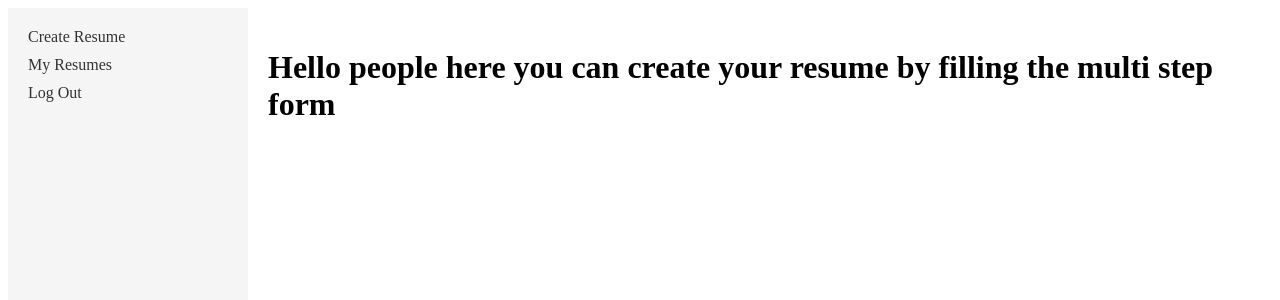
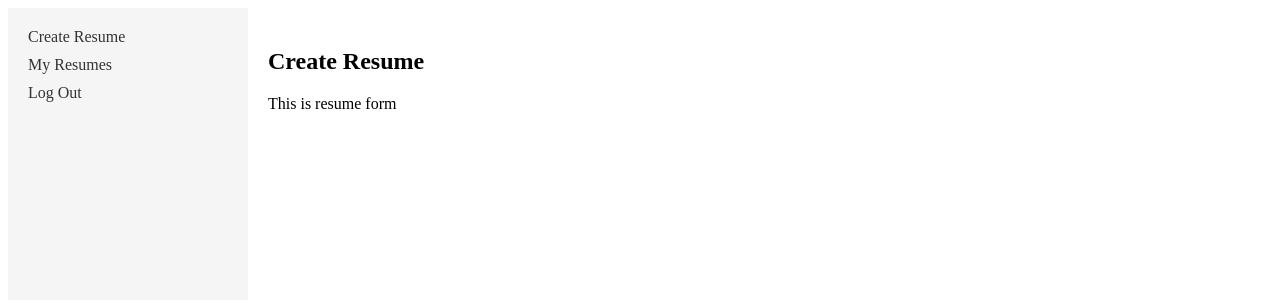
Before and after one commit to developervinit/QuickCV_Frontend, a React (Vite) app: page /home in a window 1280 px wide. Shown: the top 300 px of the page. Built offline with nearby package versions, Linux system fonts and the light colour scheme.

Commit message:
Add: add new pages for routes and fixed old ones

```diff
--- /dev/null
+++ b/src/components/resumeForm/ResumeForm.jsx
@@ -0,0 +1,9 @@
+const ResumeForm = () => {
+  return (
+    <div>
+      <div>This is resume form</div>
+    </div>
+  );
+};
+
+export default ResumeForm;
--- /dev/null
+++ b/src/components/resumeList/ResumeList.jsx
@@ -0,0 +1,9 @@
+const ResumeList = () => {
+  return (
+    <div>
+      <div>Download your resume here</div>
+    </div>
+  );
+};
+
+export default ResumeList;
--- a/src/layouts/mainLayout/MainLayout.jsx
+++ b/src/layouts/mainLayout/MainLayout.jsx
@@ -10,7 +10,7 @@ const MainLayout = () => {
       <div className={styles.mainLayout}>
         <aside className={styles.sidebar}>
           <NavLink to="/home" className={styles.navLink}>Create Resume</NavLink>
-          <NavLink to="/settings" className={styles.navLink}>My Resumes</NavLink>
+          <NavLink to="/resumelist" className={styles.navLink}>My Resumes</NavLink>
           <NavLink to="/" className={styles.navLink}>Log Out</NavLink>
         </aside>
 
--- /dev/null
+++ b/src/pages/resumeFormPage/ResumeFormPage.jsx
@@ -0,0 +1,13 @@
+// src/pages/ResumeFormPage.jsx
+import ResumeForm from "../../components/resumeForm/ResumeForm";
+
+const ResumeFormPage = () => {
+  return (
+    <div>
+      <h2>Create Resume</h2>
+      <ResumeForm />
+    </div>
+  );
+};
+
+export default ResumeFormPage;
--- /dev/null
+++ b/src/pages/resumeListPage/ResumeListPage.jsx
@@ -0,0 +1,13 @@
+// src/pages/ResumeListPage.jsx
+import ResumeList from "../../components/resumeList/ResumeList";
+
+const ResumeListPage = () => {
+  return (
+    <div>
+      <h2>My Resumes</h2>
+      <ResumeList />
+    </div>
+  );
+};
+
+export default ResumeListPage;
--- a/src/routes/AppRoutes.jsx
+++ b/src/routes/AppRoutes.jsx
@@ -7,6 +7,8 @@ import LandingPage from '../pages/LandingPage/LandingPage';
 import NotFound from '../pages/NotFound';
 import ProtectedRoute from '../components/common/ProtectedRoute';
 import MainLayout from '../layouts/mainLayout/MainLayout';
+import ResumeFormPage from '../pages/resumeFormPage/ResumeFormPage';
+import ResumeListPage from '../pages/resumeListPage/ResumeListPage';
 
 const AppRoutes = () => (
   <Routes>
@@ -25,10 +27,10 @@ const AppRoutes = () => (
       }
     >
       {/* All these routes will use MainLayout and be protected */}
-      <Route path="/home" element={<Home />} />
+      <Route path="/home" element={<ResumeFormPage />} />
       {/* Add more protected routes here */}
       {/* <Route path="/dashboard" element={<Dashboard />} /> */}
-      <Route path="/settings" element={<Settings />} />
+      <Route path="/resumelist" element={<ResumeListPage />} />
     </Route>
 
     {/* Catch-all route */}
```
Also changed, not shown: src/layouts/PublicLayout.jsx (+13 -13 lines), src/components/resumeForm/ResumeForm.module.css (added), src/components/resumeList/ResumeList.module.css (added), src/pages/resumeFormPage/ResumeFormPage.module.css (added), src/pages/resumeListPage/ResumeListPage.module.css (added).
